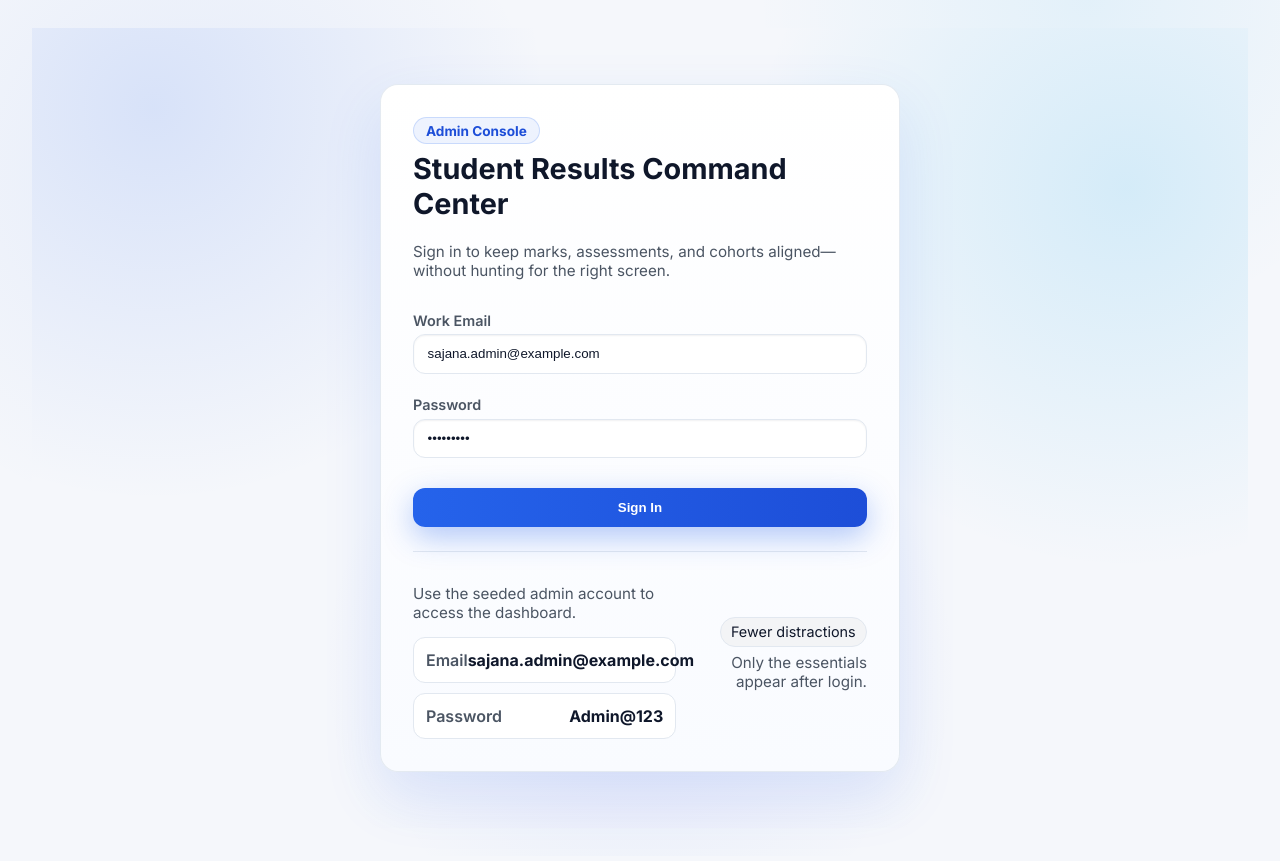
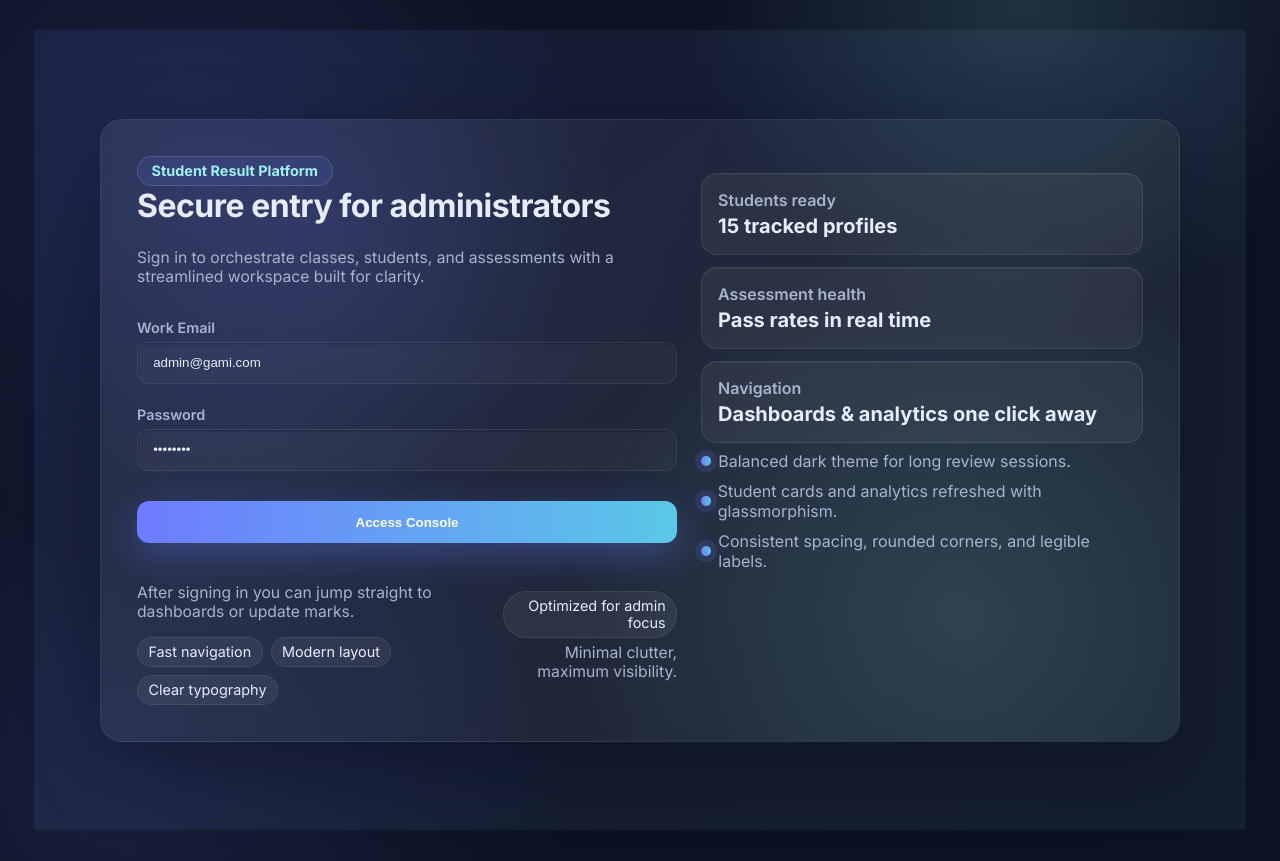
Before and after one commit to BADARRASHEED/Student-Result-Tracking, a Next.js app in the folder frontend/: page /login in a window 1280 px wide. Built offline with nearby package versions, Linux system fonts and the light colour scheme; no server answers.

Commit message:
Redesign login and dashboard styling

```diff
--- a/frontend/app/components/SideNav.tsx
+++ b/frontend/app/components/SideNav.tsx
@@ -14,7 +14,7 @@ export default function SideNav() {
 
   return (
     <aside className="sidebar">
-      <h4>Navigate</h4>
+      <h4>Quick navigate</h4>
       <div className="nav-links">
         {links.map((link) => (
           <Link
--- a/frontend/app/dashboard/page.tsx
+++ b/frontend/app/dashboard/page.tsx
@@ -26,7 +26,7 @@ export default function Dashboard() {
       <div className="hero">
         <p className="tag">Dashboard</p>
         <h1 className="hero-title">Welcome back, {role || "Guest"}</h1>
-        <p className="hero-subtitle">A clear, bright workspace for managing student progress and assessments.</p>
+        <p className="hero-subtitle">Curated cards, glassy surfaces, and refreshed spacing keep your focus on progress.</p>
       </div>
 
       {error && <p style={{ color: "#f87171" }}>{error}</p>}
--- a/frontend/app/globals.css
+++ b/frontend/app/globals.css
@@ -1,14 +1,15 @@
 @import url('https://fonts.googleapis.com/css2?family=Inter:wght@400;500;600;700&display=swap');
 
 :root {
-  --bg: #f5f7fb;
-  --panel: #ffffff;
-  --primary: #2563eb;
-  --primary-accent: #1d4ed8;
-  --text: #0f172a;
-  --muted: #4b5563;
-  --border: #e2e8f0;
-  --shadow: 0 20px 40px rgba(15, 23, 42, 0.08);
+  --bg: #0b1221;
+  --panel: #0f162b;
+  --primary: #6e7bff;
+  --primary-accent: #9ef0f0;
+  --text: #e5ecff;
+  --muted: #a8b3ce;
+  --border: rgba(255, 255, 255, 0.08);
+  --shadow: 0 24px 70px rgba(5, 8, 29, 0.4);
+  --glass: rgba(255, 255, 255, 0.05);
 }
 
 * {
@@ -18,62 +19,86 @@
 body {
   margin: 0;
   font-family: 'Inter', system-ui, -apple-system, BlinkMacSystemFont, 'Segoe UI', sans-serif;
-  background: radial-gradient(circle at 15% 20%, rgba(37, 99, 235, 0.08), transparent 28%),
-    radial-gradient(circle at 85% 0%, rgba(14, 165, 233, 0.08), transparent 24%),
-    radial-gradient(circle at 50% 80%, rgba(37, 99, 235, 0.06), transparent 30%),
+  background: radial-gradient(circle at 15% 20%, rgba(110, 123, 255, 0.14), transparent 30%),
+    radial-gradient(circle at 80% 0%, rgba(158, 240, 240, 0.14), transparent 25%),
+    radial-gradient(circle at 10% 90%, rgba(110, 123, 255, 0.12), transparent 32%),
     var(--bg);
   color: var(--text);
   min-height: 100vh;
 }
 
+a {
+  color: inherit;
+  text-decoration: none;
+}
+
+/* Auth */
 .auth-shell {
   min-height: 100vh;
   display: grid;
   place-items: center;
-  padding: 2rem;
-  background: radial-gradient(circle at 10% 10%, rgba(37, 99, 235, 0.14), transparent 30%),
-    radial-gradient(circle at 90% 20%, rgba(14, 165, 233, 0.14), transparent 30%),
-    radial-gradient(circle at 50% 80%, rgba(99, 102, 241, 0.1), transparent 36%),
-    var(--bg);
+  padding: 2.5rem 1.5rem;
+  background: linear-gradient(145deg, rgba(110, 123, 255, 0.1), rgba(158, 240, 240, 0.06));
 }
 
 .auth-card {
-  width: min(520px, 100%);
-  background: linear-gradient(180deg, #ffffff 0%, #f9fbff 100%);
-  border: 1px solid rgba(226, 232, 240, 0.9);
-  box-shadow: 0 24px 60px rgba(37, 99, 235, 0.12);
-  border-radius: 18px;
-  padding: 2rem;
-  backdrop-filter: blur(6px);
+  width: min(1080px, 100%);
+  background: linear-gradient(120deg, rgba(255, 255, 255, 0.06), rgba(255, 255, 255, 0.03));
+  border: 1px solid var(--border);
+  box-shadow: var(--shadow);
+  border-radius: 22px;
+  padding: 2.25rem;
+  display: grid;
+  grid-template-columns: 1.1fr 0.9fr;
+  gap: 1.5rem;
+  position: relative;
+  overflow: hidden;
+}
+
+.auth-card::before {
+  content: "";
+  position: absolute;
+  inset: 0;
+  background: radial-gradient(circle at 20% 20%, rgba(110, 123, 255, 0.12), transparent 30%),
+    radial-gradient(circle at 80% 80%, rgba(158, 240, 240, 0.14), transparent 40%);
+  pointer-events: none;
+}
+
+.auth-panel,
+.auth-aside {
+  position: relative;
+  z-index: 1;
 }
 
 .auth-header {
   display: flex;
   flex-direction: column;
-  gap: 0.4rem;
-  margin-bottom: 1rem;
+  gap: 0.45rem;
+  margin-bottom: 1.1rem;
 }
 
 .auth-header h1 {
   margin: 0;
-  font-size: 1.8rem;
+  font-size: 2rem;
+  letter-spacing: -0.5px;
 }
 
 .muted {
   color: var(--muted);
-  font-size: 0.95rem;
+  font-size: 0.98rem;
 }
 
 .eyebrow {
   display: inline-flex;
   align-items: center;
-  padding: 0.3rem 0.75rem;
-  background: rgba(37, 99, 235, 0.08);
+  gap: 0.4rem;
+  padding: 0.35rem 0.85rem;
+  background: rgba(110, 123, 255, 0.12);
   color: var(--primary-accent);
   border-radius: 999px;
   font-weight: 700;
-  font-size: 0.85rem;
-  border: 1px solid rgba(37, 99, 235, 0.18);
+  font-size: 0.9rem;
+  border: 1px solid rgba(255, 255, 255, 0.14);
   width: fit-content;
 }
 
@@ -91,12 +116,29 @@ body {
 
 .alert {
   margin: -0.35rem 0 0.85rem 0;
-  padding: 0.75rem 0.85rem;
+  padding: 0.85rem 0.95rem;
+  border-radius: 14px;
+  background: rgba(239, 68, 68, 0.12);
+  color: #fecaca;
+  border: 1px solid rgba(239, 68, 68, 0.35);
+  font-weight: 600;
+}
+
+.button {
+  background: linear-gradient(90deg, var(--primary) 0%, #5ac8e8 100%);
+  color: white;
+  border: none;
+  padding: 0.85rem 1rem;
   border-radius: 12px;
-  background: rgba(239, 68, 68, 0.08);
-  color: #b91c1c;
-  border: 1px solid rgba(239, 68, 68, 0.18);
+  cursor: pointer;
   font-weight: 600;
+  box-shadow: 0 12px 36px rgba(110, 123, 255, 0.35);
+  transition: transform 0.12s ease, box-shadow 0.12s ease, opacity 0.12s ease;
+}
+
+.button:hover {
+  transform: translateY(-1px);
+  box-shadow: 0 18px 40px rgba(110, 123, 255, 0.4);
 }
 
 .button.full {
@@ -107,6 +149,45 @@ body {
 .button:disabled {
   opacity: 0.7;
   cursor: not-allowed;
+  box-shadow: none;
+}
+
+.button.secondary {
+  background: rgba(255, 255, 255, 0.06);
+  border: 1px solid var(--border);
+  color: var(--text);
+  box-shadow: none;
+}
+
+.button.inline {
+  padding: 0.65rem 0.85rem;
+  border-radius: 10px;
+  font-size: 0.92rem;
+}
+
+.input,
+select,
+textarea {
+  width: 100%;
+  padding: 0.78rem 0.95rem;
+  margin: 0.35rem 0 0.9rem 0;
+  border-radius: 12px;
+  border: 1px solid var(--border);
+  background: rgba(255, 255, 255, 0.03);
+  color: var(--text);
+  box-shadow: inset 0 1px 2px rgba(5, 8, 29, 0.35);
+}
+
+.input:focus,
+select:focus,
+textarea:focus {
+  outline: 2px solid rgba(110, 123, 255, 0.4);
+}
+
+.label {
+  font-weight: 600;
+  color: var(--muted);
+  font-size: 0.9rem;
 }
 
 .auth-footer {
@@ -119,34 +200,6 @@ body {
   gap: 1rem;
 }
 
-.cred-grid {
-  display: grid;
-  grid-template-columns: repeat(auto-fit, minmax(200px, 1fr));
-  gap: 0.65rem;
-  margin-top: 0.6rem;
-}
-
-.cred-chip {
-  display: flex;
-  align-items: center;
-  justify-content: space-between;
-  padding: 0.75rem;
-  border-radius: 12px;
-  border: 1px solid var(--border);
-  background: #ffffff;
-  box-shadow: inset 0 1px 0 rgba(255, 255, 255, 0.7);
-}
-
-.cred-label {
-  color: var(--muted);
-  font-weight: 600;
-}
-
-.cred-value {
-  font-weight: 700;
-  color: var(--text);
-}
-
 .auth-hint {
   display: flex;
   flex-direction: column;
@@ -155,24 +208,79 @@ body {
   text-align: right;
 }
 
-a {
-  color: inherit;
-  text-decoration: none;
+.cred-grid {
+  display: grid;
+  grid-template-columns: repeat(auto-fit, minmax(200px, 1fr));
+  gap: 0.65rem;
+  margin-top: 0.6rem;
 }
 
+.stat-board {
+  display: grid;
+  gap: 0.75rem;
+  margin-top: 1.1rem;
+}
+
+.stat-chip {
+  padding: 1rem;
+  border-radius: 16px;
+  border: 1px solid var(--border);
+  background: var(--glass);
+  display: grid;
+  gap: 0.25rem;
+  box-shadow: inset 0 1px 0 rgba(255, 255, 255, 0.05);
+}
+
+.stat-label {
+  color: var(--muted);
+  font-weight: 600;
+}
+
+.stat-value {
+  font-size: 1.25rem;
+  font-weight: 700;
+}
+
+.feature-list {
+  list-style: none;
+  padding: 0;
+  margin: 0.5rem 0 0 0;
+  display: grid;
+  gap: 0.6rem;
+}
+
+.feature-list li {
+  display: flex;
+  align-items: center;
+  gap: 0.45rem;
+  color: var(--muted);
+}
+
+.feature-dot {
+  width: 10px;
+  height: 10px;
+  border-radius: 50%;
+  background: linear-gradient(90deg, var(--primary), #5ac8e8);
+  box-shadow: 0 0 0 6px rgba(110, 123, 255, 0.15);
+}
+
+/* App shell */
 .app-shell {
   display: flex;
   flex-direction: column;
   min-height: 100vh;
+  background: radial-gradient(circle at 10% 10%, rgba(110, 123, 255, 0.12), transparent 30%),
+    radial-gradient(circle at 90% 10%, rgba(158, 240, 240, 0.12), transparent 26%),
+    linear-gradient(180deg, #0a1021 0%, #0b1221 50%, #0a0f1d 100%);
 }
 
 .topbar {
   position: sticky;
   top: 0;
   z-index: 10;
-  background: rgba(255, 255, 255, 0.9);
+  background: rgba(15, 22, 43, 0.9);
   border-bottom: 1px solid var(--border);
-  backdrop-filter: blur(12px);
+  backdrop-filter: blur(14px);
   display: flex;
   align-items: center;
   justify-content: space-between;
@@ -182,7 +290,7 @@ a {
 .brand {
   display: flex;
   flex-direction: column;
-  gap: 0.2rem;
+  gap: 0.25rem;
 }
 
 .brand-title {
@@ -204,21 +312,23 @@ a {
 
 .shell-body {
   display: grid;
-  grid-template-columns: 240px 1fr;
+  grid-template-columns: 260px 1fr;
   min-height: calc(100vh - 72px);
 }
 
 .sidebar {
   border-right: 1px solid var(--border);
-  background: #f9fbff;
-  padding: 1.25rem;
-  box-shadow: inset -1px 0 0 rgba(15, 23, 42, 0.04);
+  background: rgba(255, 255, 255, 0.02);
+  padding: 1.35rem 1.25rem;
+  box-shadow: inset -1px 0 0 rgba(255, 255, 255, 0.02);
 }
 
 .sidebar h4 {
   margin-top: 0;
   color: var(--muted);
-  font-weight: 600;
+  font-weight: 700;
+  text-transform: uppercase;
+  letter-spacing: 0.6px;
 }
 
 .nav-links {
@@ -229,18 +339,20 @@ a {
 }
 
 .nav-link {
-  padding: 0.75rem 0.9rem;
-  border-radius: 10px;
+  padding: 0.9rem 1rem;
+  border-radius: 12px;
   color: var(--text);
   border: 1px solid transparent;
   transition: all 0.15s ease;
+  background: rgba(255, 255, 255, 0.02);
 }
 
 .nav-link:hover,
 .nav-link.active {
-  background: #eef2ff;
-  border-color: #cbd5ff;
-  color: var(--primary-accent);
+  background: rgba(110, 123, 255, 0.14);
+  border-color: rgba(110, 123, 255, 0.3);
+  color: #e9f2ff;
+  box-shadow: 0 8px 20px rgba(110, 123, 255, 0.18);
 }
 
 .page-grid {
@@ -250,7 +362,7 @@ a {
 }
 
 .page-content {
-  padding: 1.75rem 2rem;
+  padding: 1.9rem 2.1rem;
 }
 
 .section-header {
@@ -261,9 +373,9 @@ a {
 }
 
 .card {
-  background: var(--panel);
-  padding: 1.25rem;
-  border-radius: 16px;
+  background: linear-gradient(160deg, rgba(255, 255, 255, 0.04), rgba(255, 255, 255, 0.02));
+  padding: 1.35rem;
+  border-radius: 18px;
   border: 1px solid var(--border);
   box-shadow: var(--shadow);
   margin-bottom: 1.2rem;
@@ -297,49 +409,8 @@ a {
   border: 1px solid var(--border);
   border-radius: 14px;
   padding: 1rem;
-  background: linear-gradient(135deg, rgba(37, 99, 235, 0.04), #ffffff);
-  box-shadow: inset 0 1px 0 rgba(255, 255, 255, 0.7);
-}
-
-.button {
-  background: linear-gradient(90deg, var(--primary) 0%, var(--primary-accent) 100%);
-  color: white;
-  border: none;
-  padding: 0.75rem 1rem;
-  border-radius: 12px;
-  cursor: pointer;
-  font-weight: 600;
-  box-shadow: 0 10px 30px rgba(37, 99, 235, 0.35);
-}
-
-.button.secondary {
-  background: #eef2ff;
-  border: 1px solid #cbd5ff;
-  color: var(--primary-accent);
-  box-shadow: none;
-}
-
-.button.inline {
-  padding: 0.5rem 0.75rem;
-  border-radius: 10px;
-  font-size: 0.9rem;
-}
-
-.input, select, textarea {
-  width: 100%;
-  padding: 0.7rem 0.85rem;
-  margin: 0.35rem 0 0.9rem 0;
-  border-radius: 12px;
-  border: 1px solid var(--border);
-  background: #fff;
-  color: var(--text);
-  box-shadow: inset 0 1px 2px rgba(15, 23, 42, 0.06);
-}
-
-.label {
-  font-weight: 600;
-  color: var(--muted);
-  font-size: 0.9rem;
+  background: linear-gradient(135deg, rgba(110, 123, 255, 0.12), rgba(255, 255, 255, 0.02));
+  box-shadow: inset 0 1px 0 rgba(255, 255, 255, 0.06);
 }
 
 .table {
@@ -364,16 +435,16 @@ a {
   display: inline-flex;
   align-items: center;
   gap: 0.35rem;
-  padding: 0.35rem 0.7rem;
-  background: #eef2ff;
-  color: var(--primary-accent);
+  padding: 0.45rem 0.75rem;
+  background: rgba(255, 255, 255, 0.06);
+  color: var(--text);
   border-radius: 999px;
   font-weight: 600;
-  border: 1px solid #cbd5ff;
+  border: 1px solid var(--border);
 }
 
 .pill {
-  background: #f3f4f6;
+  background: rgba(255, 255, 255, 0.06);
   color: var(--text);
   padding: 0.35rem 0.65rem;
   border-radius: 999px;
@@ -390,7 +461,7 @@ a {
 }
 
 .hero-title {
-  font-size: 1.6rem;
+  font-size: 1.7rem;
   margin: 0;
 }
 
@@ -408,7 +479,7 @@ a {
   padding: 1rem;
   border-radius: 14px;
   border: 1px solid var(--border);
-  background: linear-gradient(145deg, rgba(37, 99, 235, 0.08), #ffffff);
+  background: linear-gradient(145deg, rgba(110, 123, 255, 0.1), rgba(255, 255, 255, 0.03));
 }
 
 .metric-value {
@@ -419,9 +490,9 @@ a {
 .badge {
   padding: 0.25rem 0.6rem;
   border-radius: 999px;
-  background: rgba(22, 163, 74, 0.12);
-  color: #15803d;
-  border: 1px solid rgba(22, 163, 74, 0.2);
+  background: rgba(34, 197, 94, 0.18);
+  color: #bbf7d0;
+  border: 1px solid rgba(34, 197, 94, 0.4);
   font-weight: 600;
 }
 
@@ -449,7 +520,7 @@ a {
   position: sticky;
   top: 96px;
   align-self: flex-start;
-  background: linear-gradient(180deg, rgba(37, 99, 235, 0.08), #ffffff);
+  background: linear-gradient(180deg, rgba(110, 123, 255, 0.1), rgba(255, 255, 255, 0.03));
 }
 
 .helper-list {
@@ -458,9 +529,9 @@ a {
 }
 
 .pill-strong {
-  background: rgba(37, 99, 235, 0.12);
-  color: var(--primary-accent);
-  border-color: rgba(37, 99, 235, 0.4);
+  background: rgba(110, 123, 255, 0.12);
+  color: var(--text);
+  border-color: rgba(110, 123, 255, 0.4);
 }
 
 .list-inline {
@@ -484,7 +555,11 @@ a {
   margin-top: 1rem;
 }
 
-@media (max-width: 960px) {
+@media (max-width: 1024px) {
+  .auth-card {
+    grid-template-columns: 1fr;
+  }
+
   .shell-body {
     grid-template-columns: 1fr;
   }
@@ -500,12 +575,16 @@ a {
   .nav-link {
     display: inline-flex;
   }
+}
 
-  .page-grid {
-    grid-template-columns: 1fr;
+@media (max-width: 640px) {
+  .page-content {
+    padding: 1.25rem 1rem;
   }
 
-  .auth-card {
-    padding: 1.5rem;
+  .topbar {
+    flex-direction: column;
+    gap: 0.85rem;
+    align-items: flex-start;
   }
 }
--- a/frontend/app/login/page.tsx
+++ b/frontend/app/login/page.tsx
@@ -4,8 +4,8 @@ import { useRouter } from "next/navigation";
 import { API_BASE, saveAuth } from "../lib/api";
 
 export default function LoginPage() {
-  const [email, setEmail] = useState("sajana.admin@example.com");
-  const [password, setPassword] = useState("Admin@123");
+  const [email, setEmail] = useState("admin@gami.com");
+  const [password, setPassword] = useState("admin123");
   const [error, setError] = useState("");
   const [isSubmitting, setIsSubmitting] = useState(false);
   const router = useRouter();
@@ -40,11 +40,12 @@ export default function LoginPage() {
   return (
     <div className="auth-shell">
       <div className="auth-card">
+        <div className="auth-panel">
+          <div className="eyebrow">Student Result Platform</div>
           <div className="auth-header">
-          <div className="eyebrow">Admin Console</div>
-          <h1>Student Results Command Center</h1>
+            <h1>Secure entry for administrators</h1>
             <p className="muted">
-            Sign in to keep marks, assessments, and cohorts aligned—without hunting for the right screen.
+              Sign in to orchestrate classes, students, and assessments with a streamlined workspace built for clarity.
             </p>
           </div>
 
@@ -88,28 +89,56 @@ export default function LoginPage() {
             )}
 
             <button className="button full" type="submit" disabled={isSubmitting}>
-            {isSubmitting ? "Signing in..." : "Sign In"}
+              {isSubmitting ? "Signing in..." : "Access Console"}
             </button>
           </form>
 
-        <div className="auth-footer">
+          <div className="auth-footer" style={{ borderTop: "none", paddingTop: 0 }}>
             <div>
-            <p className="muted">Use the seeded admin account to access the dashboard.</p>
-            <div className="cred-grid">
-              <div className="cred-chip">
-                <span className="cred-label">Email</span>
-                <span className="cred-value">sajana.admin@example.com</span>
+              <p className="muted">After signing in you can jump straight to dashboards or update marks.</p>
+              <div className="list-inline">
+                <span className="pill">Fast navigation</span>
+                <span className="pill">Modern layout</span>
+                <span className="pill">Clear typography</span>
               </div>
-              <div className="cred-chip">
-                <span className="cred-label">Password</span>
-                <span className="cred-value">Admin@123</span>
+            </div>
+            <div className="auth-hint">
+              <div className="pill">Optimized for admin focus</div>
+              <span className="muted">Minimal clutter, maximum visibility.</span>
             </div>
           </div>
         </div>
-          <div className="auth-hint">
-            <div className="pill">Fewer distractions</div>
-            <span className="muted">Only the essentials appear after login.</span>
+
+        <div className="auth-aside">
+          <div className="stat-board">
+            <div className="stat-chip">
+              <span className="stat-label">Students ready</span>
+              <span className="stat-value">15 tracked profiles</span>
             </div>
+            <div className="stat-chip">
+              <span className="stat-label">Assessment health</span>
+              <span className="stat-value">Pass rates in real time</span>
+            </div>
+            <div className="stat-chip">
+              <span className="stat-label">Navigation</span>
+              <span className="stat-value">Dashboards &amp; analytics one click away</span>
+            </div>
+          </div>
+
+          <ul className="feature-list">
+            <li>
+              <span className="feature-dot" />
+              <span>Balanced dark theme for long review sessions.</span>
+            </li>
+            <li>
+              <span className="feature-dot" />
+              <span>Student cards and analytics refreshed with glassmorphism.</span>
+            </li>
+            <li>
+              <span className="feature-dot" />
+              <span>Consistent spacing, rounded corners, and legible labels.</span>
+            </li>
+          </ul>
         </div>
       </div>
     </div>
```
Also changed, not shown: frontend/app/components/NavBar.tsx (+8 -4 lines). Lines whose indentation alone changed are shown as unchanged.
